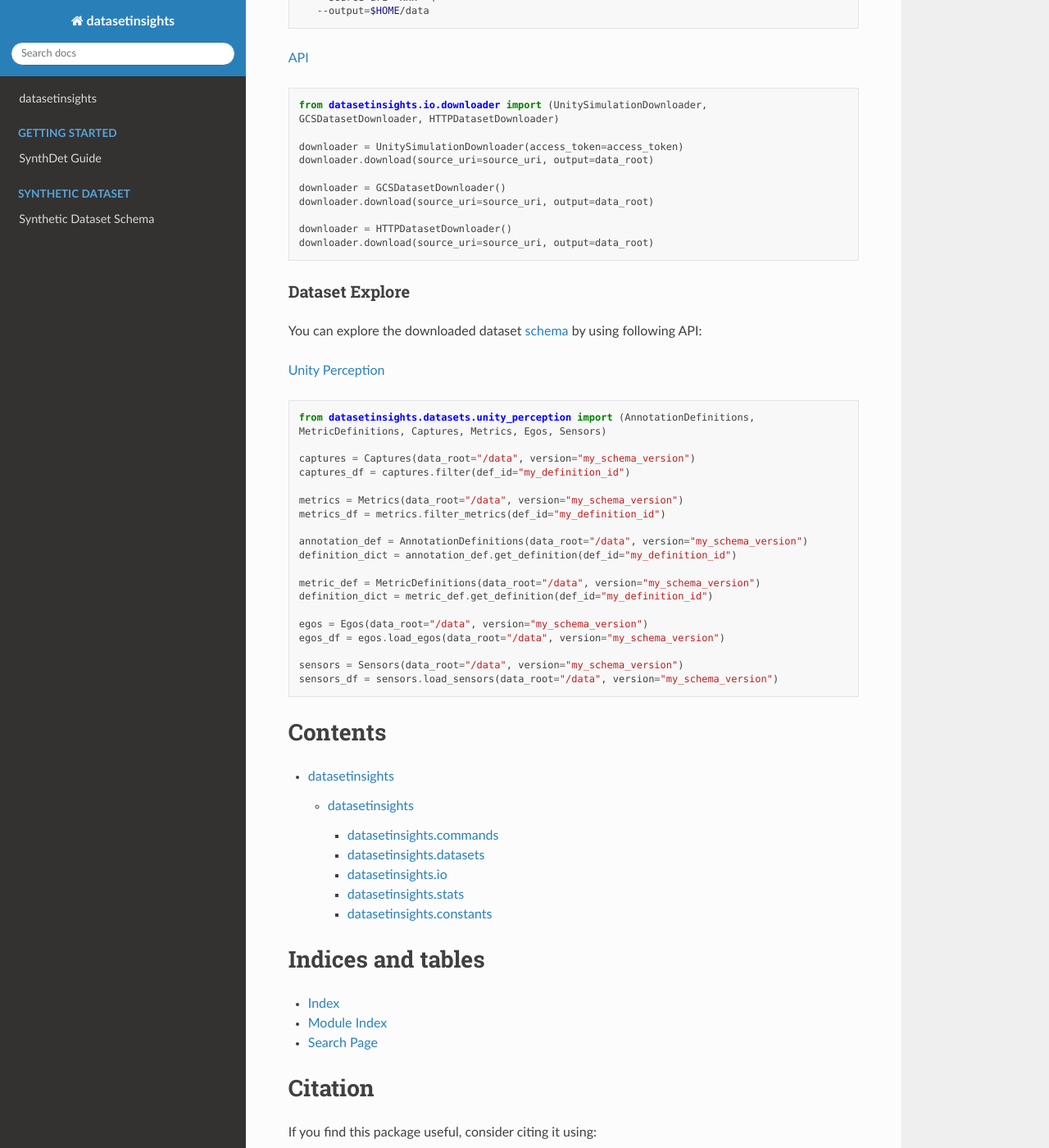
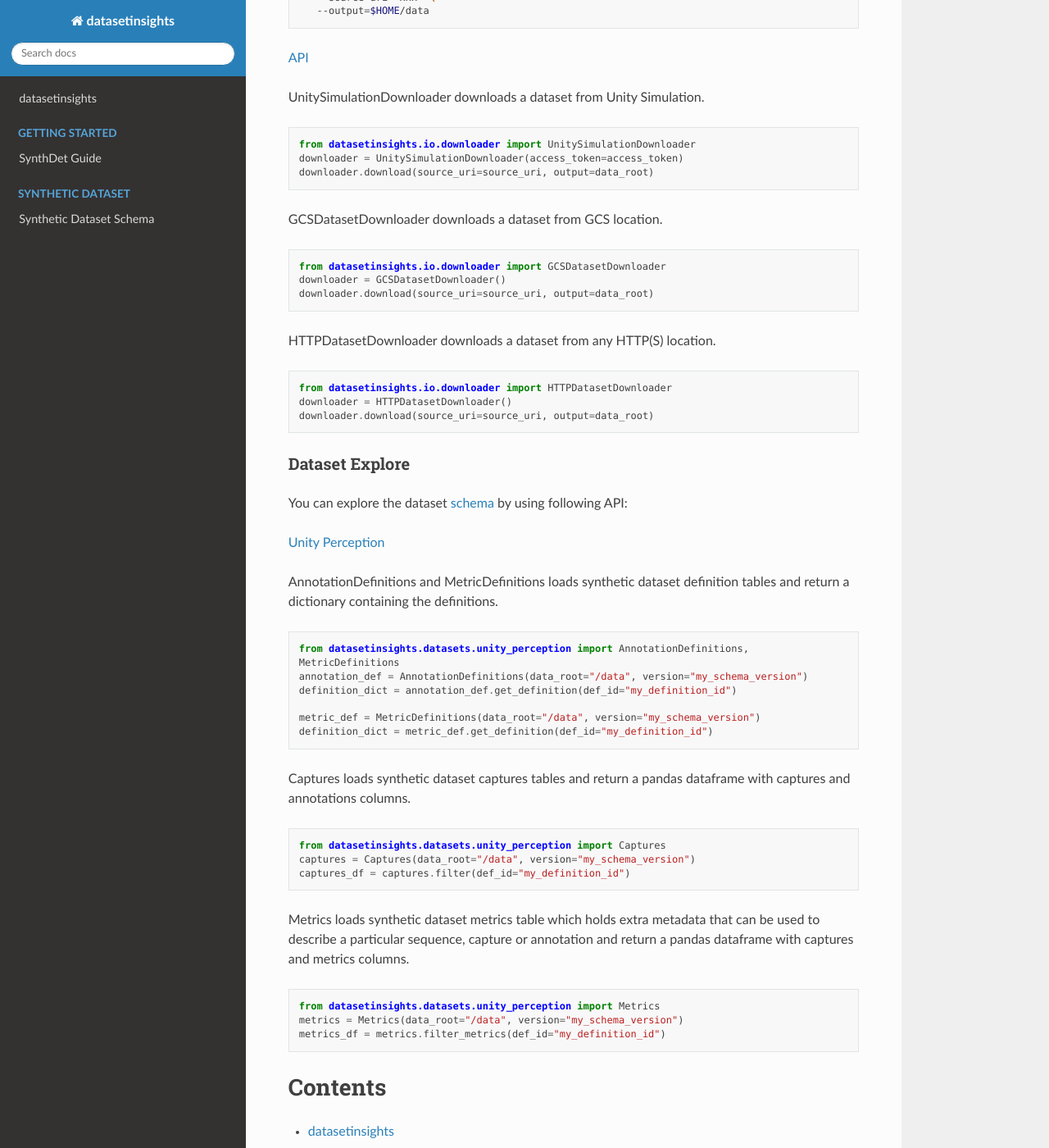
Before and after one commit to Unity-Technologies/datasetinsights, a Sphinx documentation site: the page built from docs/source/index.rst, in a window 1280 px wide and 1400 px high, scrolled down 774 px. Shown: the whole window at 82% size. Built offline with Sphinx 7.4.7 and the Read the Docs theme 2.0.0, drawn with Linux system fonts in a browser that asks for light colours; some of the changed text lies outside the part shown.

Commit message:
fixed review comments

```diff
--- a/docs/source/index.rst
+++ b/docs/source/index.rst
@@ -35,49 +35,64 @@ You can download the datasets from HTTP(s), GCS, and Unity simulation projects u
 
 `API <https://datasetinsights.readthedocs.io/en/latest/datasetinsights.io.downloader.html#module-datasetinsights.io.downloader.gcs_downloader>`_
 
+UnitySimulationDownloader downloads a dataset from Unity Simulation.
+
 .. code-block:: python3
 
-   from datasetinsights.io.downloader import (UnitySimulationDownloader,
-   GCSDatasetDownloader, HTTPDatasetDownloader)
-
+   from datasetinsights.io.downloader import UnitySimulationDownloader
    downloader = UnitySimulationDownloader(access_token=access_token)
    downloader.download(source_uri=source_uri, output=data_root)
 
+GCSDatasetDownloader downloads a dataset from GCS location.
+
+.. code-block:: python3
+
+   from datasetinsights.io.downloader import GCSDatasetDownloader
    downloader = GCSDatasetDownloader()
    downloader.download(source_uri=source_uri, output=data_root)
 
+HTTPDatasetDownloader downloads a dataset from any HTTP(S) location.
+
+.. code-block:: python3
+
+   from datasetinsights.io.downloader import HTTPDatasetDownloader
    downloader = HTTPDatasetDownloader()
    downloader.download(source_uri=source_uri, output=data_root)
 
 Dataset Explore
 ~~~~~~~~~~~~~~~~~~
 
-You can explore the downloaded dataset `schema <https://datasetinsights.readthedocs.io/en/latest/Synthetic_Dataset_Schema.html#synthetic-dataset-schema>`_ by using following API:
+You can explore the dataset `schema <https://datasetinsights.readthedocs.io/en/latest/Synthetic_Dataset_Schema.html#synthetic-dataset-schema>`_ by using following API:
 
 `Unity Perception <https://datasetinsights.readthedocs.io/en/latest/datasetinsights.datasets.unity_perception.html#datasetinsights-datasets-unity-perception>`_
 
+AnnotationDefinitions and MetricDefinitions loads synthetic dataset definition tables and return a dictionary containing the definitions.
+
 .. code-block:: python3
 
-   from datasetinsights.datasets.unity_perception import (AnnotationDefinitions,
-   MetricDefinitions, Captures, Metrics, Egos, Sensors)
-
-   captures = Captures(data_root="/data", version="my_schema_version")
-   captures_df = captures.filter(def_id="my_definition_id")
-
-   metrics = Metrics(data_root="/data", version="my_schema_version")
-   metrics_df = metrics.filter_metrics(def_id="my_definition_id")
-
+   from datasetinsights.datasets.unity_perception import AnnotationDefinitions,
+   MetricDefinitions
    annotation_def = AnnotationDefinitions(data_root="/data", version="my_schema_version")
    definition_dict = annotation_def.get_definition(def_id="my_definition_id")
 
    metric_def = MetricDefinitions(data_root="/data", version="my_schema_version")
    definition_dict = metric_def.get_definition(def_id="my_definition_id")
 
-   egos = Egos(data_root="/data", version="my_schema_version")
-   egos_df = egos.load_egos(data_root="/data", version="my_schema_version")
+Captures loads synthetic dataset captures tables and return a pandas dataframe with captures and annotations columns.
 
-   sensors = Sensors(data_root="/data", version="my_schema_version")
-   sensors_df = sensors.load_sensors(data_root="/data", version="my_schema_version")
+.. code-block:: python3
+
+   from datasetinsights.datasets.unity_perception import Captures
+   captures = Captures(data_root="/data", version="my_schema_version")
+   captures_df = captures.filter(def_id="my_definition_id")
+
+Metrics loads synthetic dataset metrics table which holds extra metadata that can be used to describe a particular sequence, capture or annotation and return a pandas dataframe with captures and metrics columns.
+
+.. code-block:: python3
+
+   from datasetinsights.datasets.unity_perception import Metrics
+   metrics = Metrics(data_root="/data", version="my_schema_version")
+   metrics_df = metrics.filter_metrics(def_id="my_definition_id")
 
 Contents
 ========
```
Also changed, not shown: other parts of docs/source/index.rst (+1 -1 lines), README.md (+28 -25 lines).
